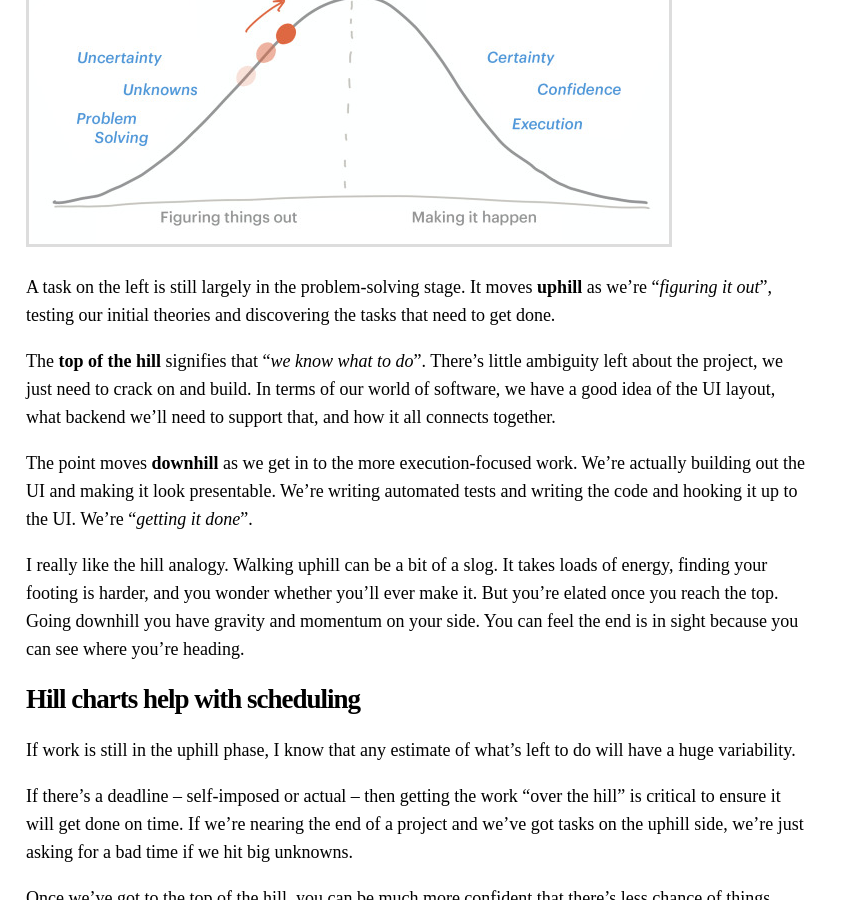
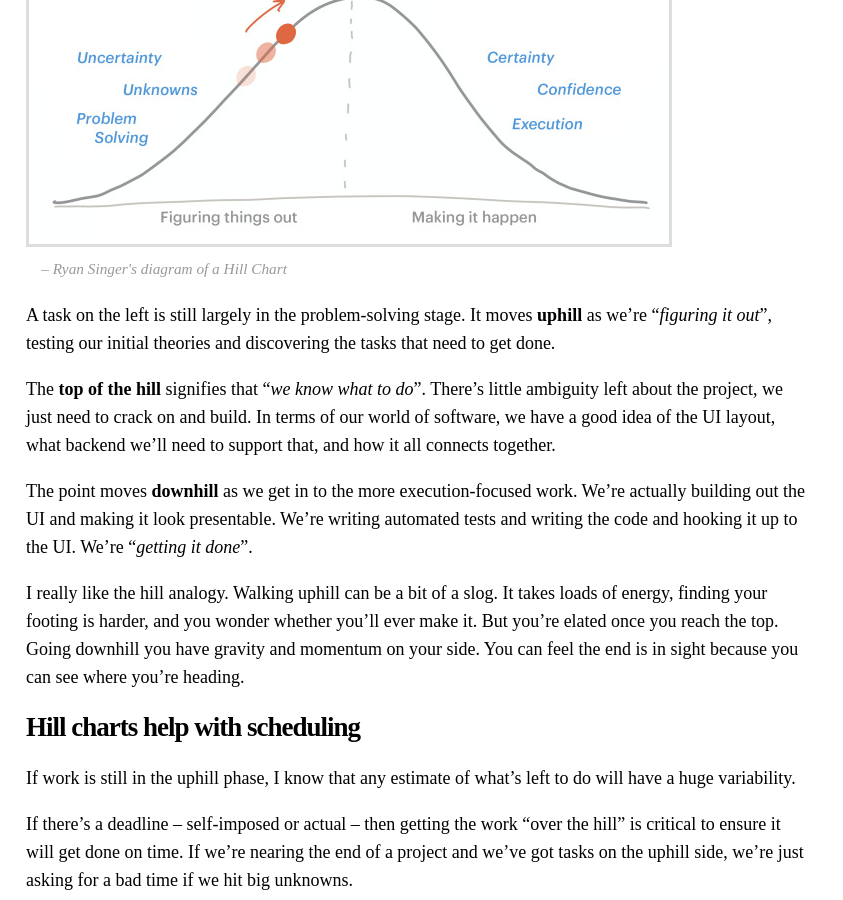
Before and after one commit to garethrees/garethrees.github.com, a Jekyll site: the page built from _posts/2020-07-05-tracking-work-through-knowns-and-unknowns.md, in a window 1280 px wide and 900 px high, scrolled down 2561 px. Shown: the whole window, without its empty margins (0-843 px from the left). Built offline with Jekyll 4.4.1, drawn with Linux system fonts in a browser that asks for light colours.

Commit message:
Clearer image credit

```diff
--- a/_posts/2020-07-05-tracking-work-through-knowns-and-unknowns.md
+++ b/_posts/2020-07-05-tracking-work-through-knowns-and-unknowns.md
@@ -59,7 +59,10 @@ Over the last few years Basecamp has been developing a novel idea for tracking t
 
 A Hill Chart is a simple bell-curve shaped chart where a task’s progress is indicated by a point on the curve. Split in half, the hill represents the two types of work.
 
-![Ryan Singer's diagram of a Hill Chart](/images/posts/ryan-singer-basecamp-hill-chart.jpg)
+<figure>
+  <img alt="Ryan Singer's diagram of a Hill Chart" src="/images/posts/ryan-singer-basecamp-hill-chart.jpg" />
+  <figcaption>– Ryan Singer's diagram of a Hill Chart</figcaption>
+</figure>
 
 A task on the left is still largely in the problem-solving stage. It moves **uphill** as we’re “_figuring it out_”, testing our initial theories and discovering the tasks that need to get done.
 
```
